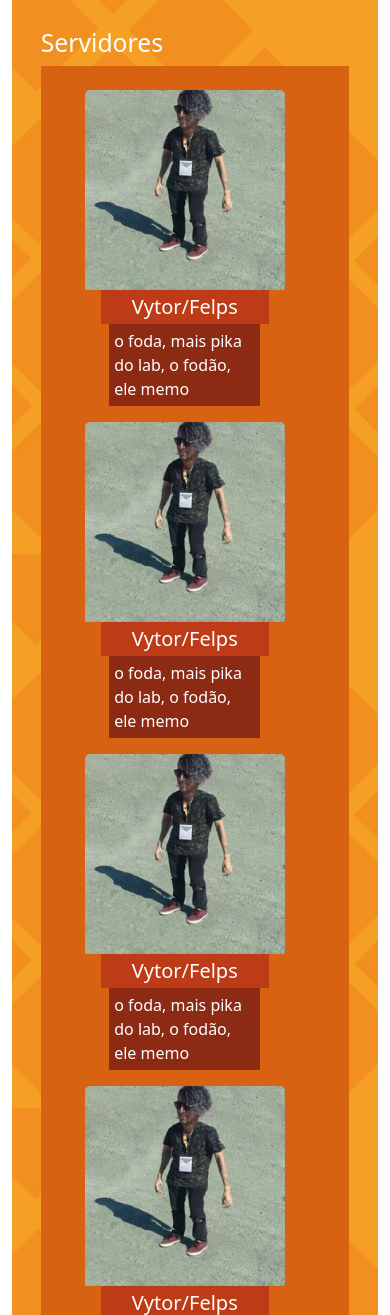
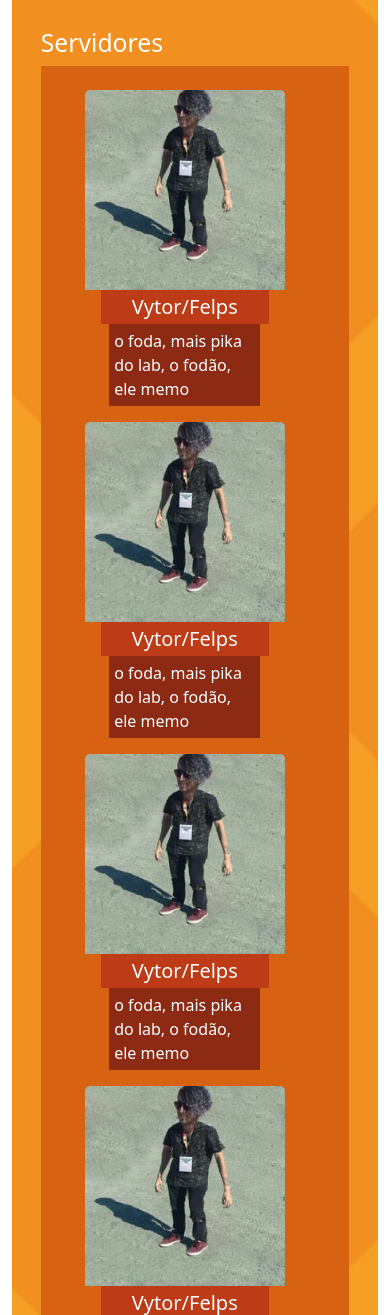
Before and after one commit to vytorrennan/Site-do-Display-Lab, a Flask app: page /sobre in a window 390 px wide. Shown: the part 264-1579 px from the top of the page. Run offline with Flask 3, Linux system fonts and the light colour scheme.

Commit message:
Mudado configuração do background image das texturas colocando elas como cover pra melhorar a versão mobile

```diff
--- a/static/css/index.css
+++ b/static/css/index.css
@@ -28,12 +28,5 @@ nav {
     width: 100%;
     padding: 20px;
     background-repeat: no-repeat;
-    background-size: 100% 100%;
+    background-size: cover;
 }
-
-@media (max-width: 768px) {
-    #content {
-        background-repeat: repeat;
-        background-size: 100%;
-    }
-}
```
